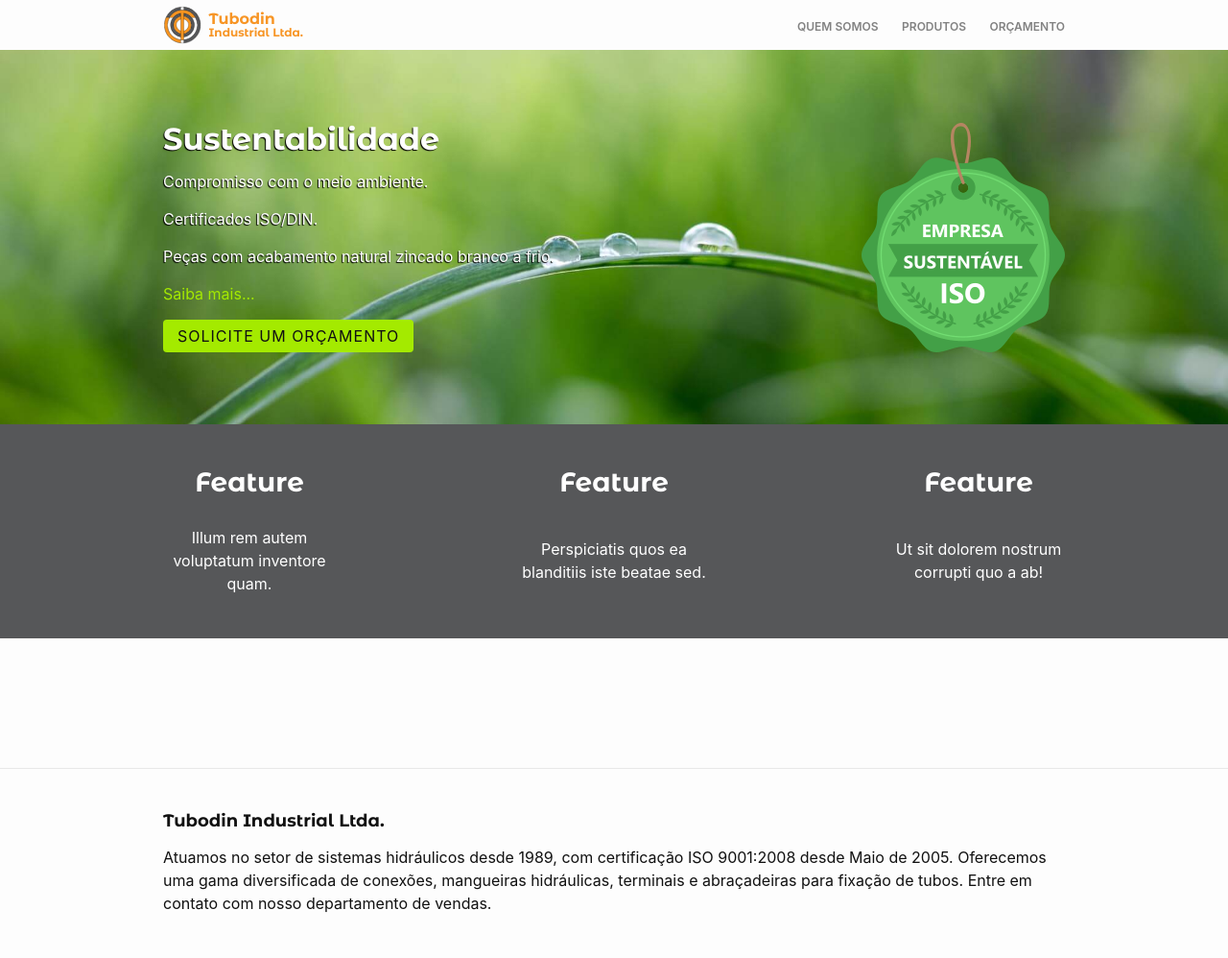
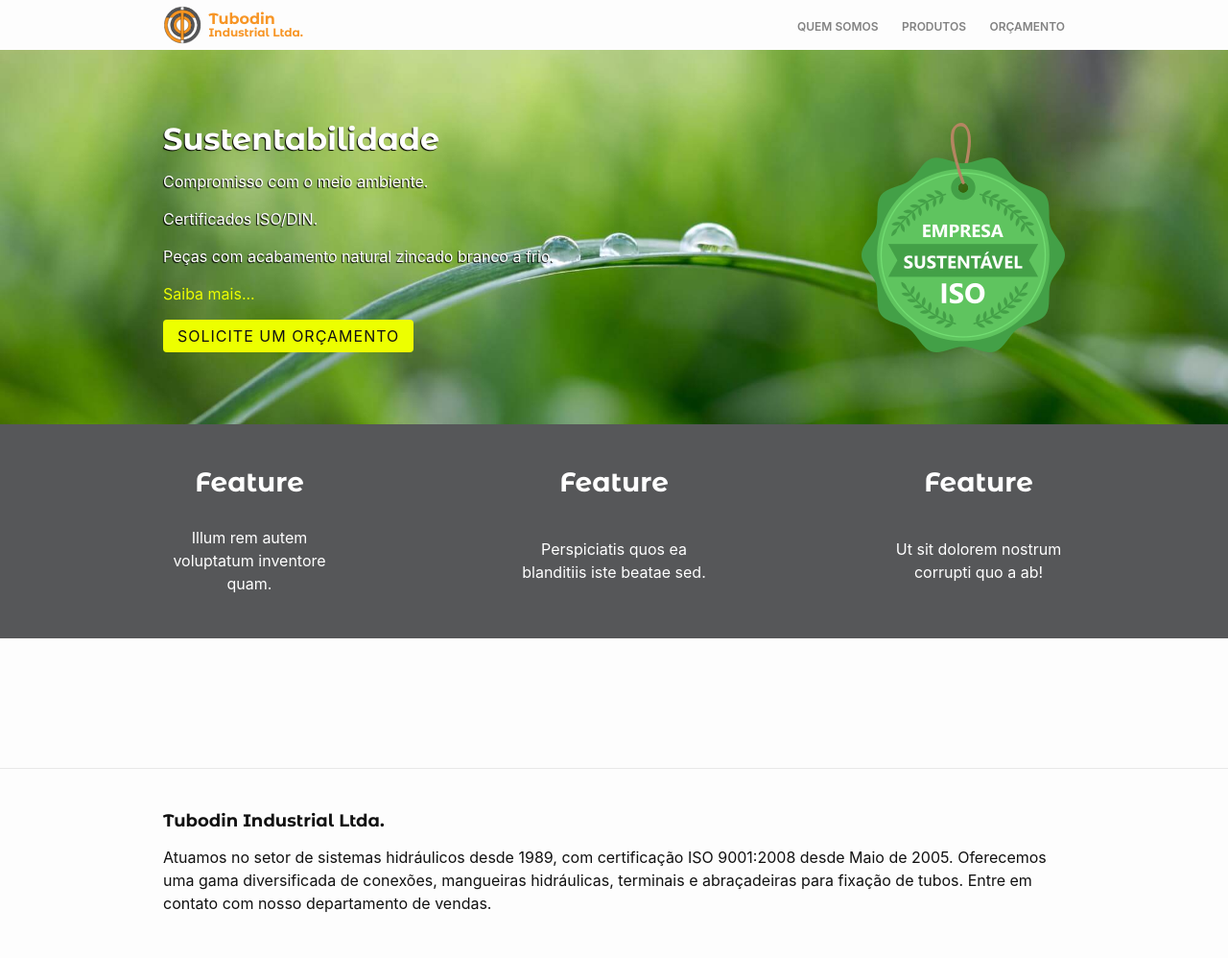
Before and after one commit to Tubodin/tubodin.github.io, a Jekyll site: the page built from index.html, in a window 1280 px wide. Shown: the whole page at 96% size. Built offline with Jekyll 4.4.1, drawn with Linux system fonts in a browser that asks for light colours.

Commit message:
Padronização do hero

```diff
--- a/_sass/_sections.sass
+++ b/_sass/_sections.sass
@@ -6,8 +6,11 @@
 
     &hero
         @extend %section-spacing
-        background: #8bb44e url('#{$baseurl}/img/philipp-lublasser-278890.jpg') no-repeat center
-        background: #8bb44e url('#{$baseurl}/img/philipp-lublasser-278890.jpg') no-repeat center / cover
+        background:
+            image: url('#{$baseurl}/img/philipp-lublasser-278890.jpg')
+            repeat: no-repeat
+            position: center
+            size: cover
         .hero-body
             text-shadow: -1px 1px 1px #000
     &github
--- a/_sass/_vars.sass
+++ b/_sass/_vars.sass
@@ -11,7 +11,8 @@ $spacing-unit:     30px
 $text-color:       #111
 $background-color: #fdfdfd
 $brand-color:      #f79525
-$compl-color:      #a4ea00
+$compl-color:      #edff00
+$hero-color:       #8bb44e
 
 $grey-color:       #828282
 $grey-color-light: lighten($grey-color, 40%)
--- a/_sass/module/_hero.sass
+++ b/_sass/module/_hero.sass
@@ -2,7 +2,7 @@
 
     padding-left: $spacing-unit
     padding-right: $spacing-unit
-    background-color: $brand-color
+    background-color: $hero-color
     color: #fff
     +media-query($on-laptop)
         padding-left: $spacing-unit / 2
```
